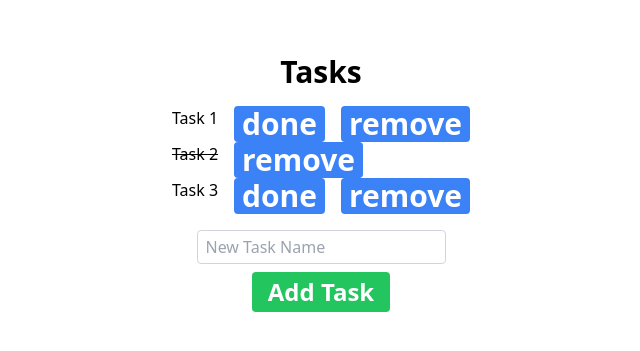
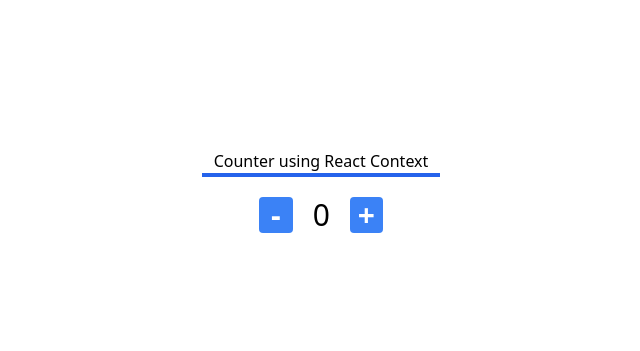
Before and after one commit to mahfuzurrahman98/Playing-with-React-TS, a React (Vite) app: page / in a window 1280 px wide. Shown: the part 209-560 px from the top of the page, without its empty margins (319-959 px from the left). Built offline with nearby package versions, Linux system fonts and the light colour scheme.

Commit message:
react context learning

```diff
--- a/src/App.tsx
+++ b/src/App.tsx
@@ -1,6 +1,8 @@
 // import ListGroup from './components/ListGroup';
 
-import UseReducer2 from './components/UseReducer2';
+import Main from './components/use_context/Main';
+
+// import UseReducer2 from './components/UseReducer2';
 
 // import UseReducer1 from './components/UseReducer1';
 
@@ -11,7 +13,7 @@ import UseReducer2 from './components/UseReducer2';
 const App: React.FC = () => {
   // type Item = {
   //   id: number;
-  //   name: string;
+  //   name: string;s
   // };
   // const initialItems: Item[] = [
   //   { id: 1, name: 'Item 1' },
@@ -28,7 +30,9 @@ const App: React.FC = () => {
 
       {/* <UseReducer1 /> */}
 
-      <UseReducer2 />
+      {/* <UseReducer2 /> */}
+
+      <Main />
     </div>
   );
 };
--- /dev/null
+++ b/src/components/use_context/Counter.tsx
@@ -0,0 +1,10 @@
+import { FC } from 'react';
+import { useCounter } from './CounterContext';
+
+const Counter: FC = () => {
+  const { counter } = useCounter();
+
+  return <div className="text-3xl"> {counter}</div>;
+};
+
+export default Counter;
--- /dev/null
+++ b/src/components/use_context/CounterContext.tsx
@@ -0,0 +1,43 @@
+import {
+  FC,
+  PropsWithChildren,
+  createContext,
+  useContext,
+  useState,
+} from 'react';
+
+type CounterContextType = {
+  counter: number;
+  increment: () => void;
+  decrement: () => void;
+};
+
+const CounterContext = createContext<CounterContextType | undefined>(undefined);
+
+export const CounterProvider: FC<PropsWithChildren<{}>> = ({ children }) => {
+  const [counter, setCounter] = useState(0);
+  const increment = () => setCounter((prevCounter) => prevCounter + 1);
+  const decrement = () => setCounter((prevCounter) => prevCounter - 1);
+
+  const contextValue: CounterContextType = {
+    counter,
+    increment,
+    decrement,
+  };
+
+  return (
+    <CounterContext.Provider value={contextValue}>
+      {children}
+    </CounterContext.Provider>
+  );
+};
+
+export const useCounter = (): CounterContextType => {
+  const context = useContext(CounterContext);
+
+  if (!context) {
+    throw new Error('useCounter must be used within a CounterProvider');
+  }
+
+  return context;
+};
--- /dev/null
+++ b/src/components/use_context/DecrementButton.tsx
@@ -0,0 +1,17 @@
+import { FC } from 'react';
+import { useCounter } from './CounterContext';
+
+const DecrementButton: FC = () => {
+  const { decrement } = useCounter();
+
+  return (
+    <button
+      className="bg-blue-500 hover:bg-blue-600 text-white font-bold text-3xl py-0 px-3 rounded"
+      onClick={decrement}
+    >
+      -
+    </button>
+  );
+};
+
+export default DecrementButton;
--- /dev/null
+++ b/src/components/use_context/IncrementButton.tsx
@@ -0,0 +1,17 @@
+import { FC } from 'react';
+import { useCounter } from './CounterContext';
+
+const IncrementButton: FC = () => {
+  const { increment } = useCounter();
+
+  return (
+    <button
+      className="bg-blue-500 hover:bg-blue-600 text-white font-bold text-3xl py-0 px-2 rounded"
+      onClick={increment}
+    >
+      +
+    </button>
+  );
+};
+
+export default IncrementButton;
--- /dev/null
+++ b/src/components/use_context/Main.tsx
@@ -0,0 +1,24 @@
+import { FC } from 'react';
+import Counter from './Counter';
+import { CounterProvider } from './CounterContext';
+import DecrementButton from './DecrementButton';
+import IncrementButton from './IncrementButton';
+
+const Main: FC = () => {
+  return (
+    <div className="flex flex-col justify-center items-center h-screen">
+      <h3 className="mb-5 border-b-4 border-blue-600 px-3">
+        Counter using React Context
+      </h3>
+      <CounterProvider>
+        <div className="flex gap-x-5">
+          <DecrementButton />
+          <Counter />
+          <IncrementButton />
+        </div>
+      </CounterProvider>
+    </div>
+  );
+};
+
+export default Main;
```
